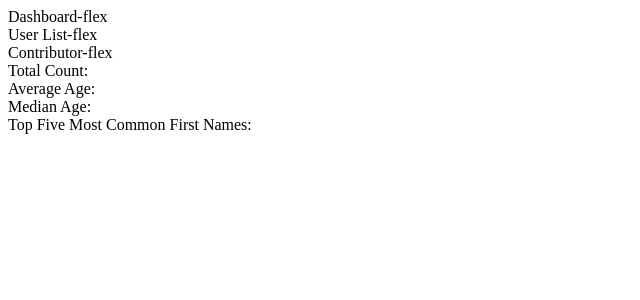
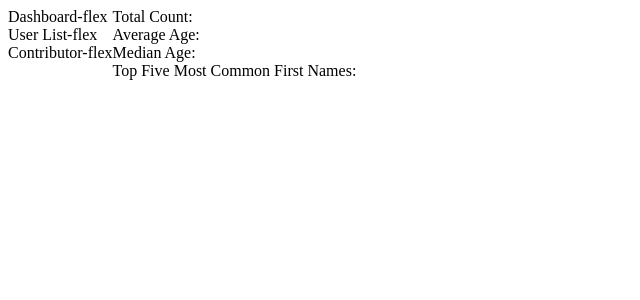
Before and after one commit to yiyi1026/test, a React (Create React App) app in the folder coding-test/front-end/: page / in a window 1280 px wide. Shown: the top 300 px of the page, without its empty margins (0-640 px from the left). Built offline with nearby package versions, Linux system fonts and the light colour scheme; no server answers.

Commit message:
add dashboard css

```diff
--- /dev/null
+++ b/coding-test/front-end/src/components/Dashboard.css
@@ -0,0 +1,3 @@
+.navigation-menu {
+  display: flex;
+};
--- a/coding-test/front-end/src/components/Dashboard.js
+++ b/coding-test/front-end/src/components/Dashboard.js
@@ -1,5 +1,8 @@
-import React, { Component } from 'react'
+import React, { Component } from 'react';
+import './Dashboard.css';
+
 class DashBoard extends Component {
+
   constructor(props) {
     super(props);
     this.state = {};
@@ -13,23 +16,27 @@ class DashBoard extends Component {
       });
   }
 
-
-
   render() {
     let statistics = this.state;
     if (statistics){
       const {count, averageAge, medianAge, topFiveName} = this.state;
+      let names;
+      if (topFiveName){
+      names = topFiveName.map(function (el) {
+        return el[0];
+      })
+    }
       return (
-        <div className="dashBoardContainer">
+        <div className="navigation-menu">
 
-          <div className="headerbar-container">
-            <div className="header-btn">
+          <div className="navigation-container">
+            <div className="navigation-btn">
               Dashboard-flex
             </div>
-            <div className="header-btn">
+            <div className="navigation-btn">
               User List-flex
             </div>
-            <div className="header-btn">
+            <div className="navigation-btn">
               Contributor-flex
             </div>
           </div>
@@ -45,7 +52,8 @@ class DashBoard extends Component {
               Median Age: {medianAge}
             </div>
             <div className="dashBoard-Detail">
-              Top Five Most Common First Names: {topFiveName}
+              Top Five Most Common First Names: {names}
+              {/*  */}
             </div>
           </div>
         </div>
--- a/coding-test/front-end/src/components/UserList.js
+++ b/coding-test/front-end/src/components/UserList.js
@@ -1,5 +1,6 @@
 import React, { Component } from 'react';
-// import { Route } from 'react-router-dom';
+
+
 class UserList extends Component {
   constructor(props) {
     super(props);
--- a/coding-test/front-end/src/components/UserProfile.js
+++ b/coding-test/front-end/src/components/UserProfile.js
@@ -1,4 +1,6 @@
-import React, { Component } from 'react'
+import React, { Component } from 'react';
+
+
 class UserProfile extends Component {
   constructor(props) {
     super(props);
```
Also changed, not shown: coding-test/front-end/src/App.js (+5 -5 lines), coding-test/front-end/src/index.js (+5 -5 lines).
